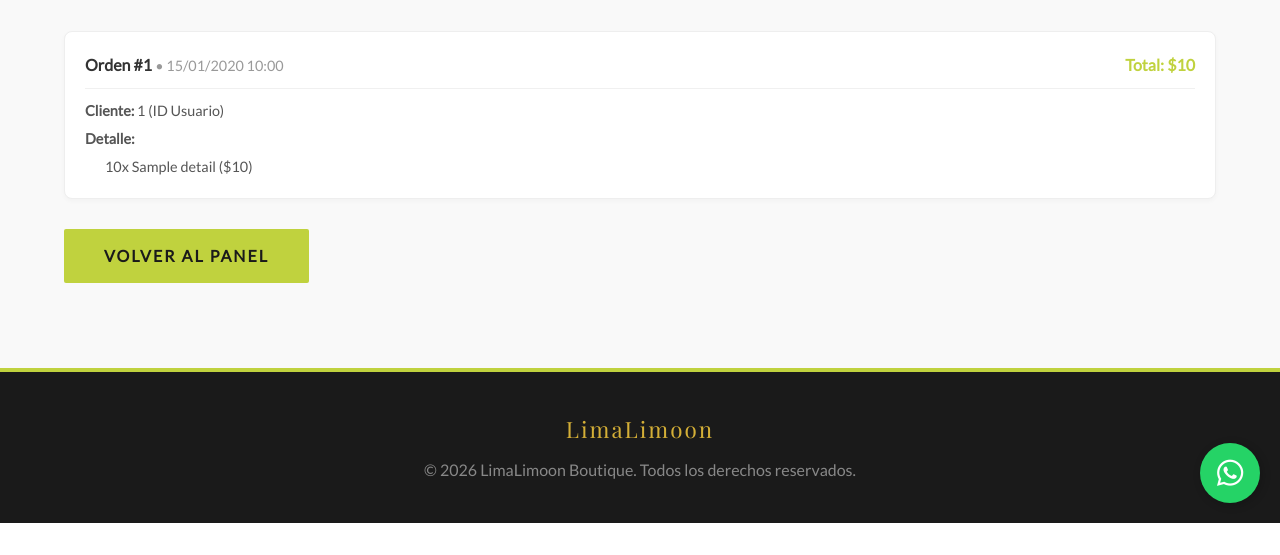
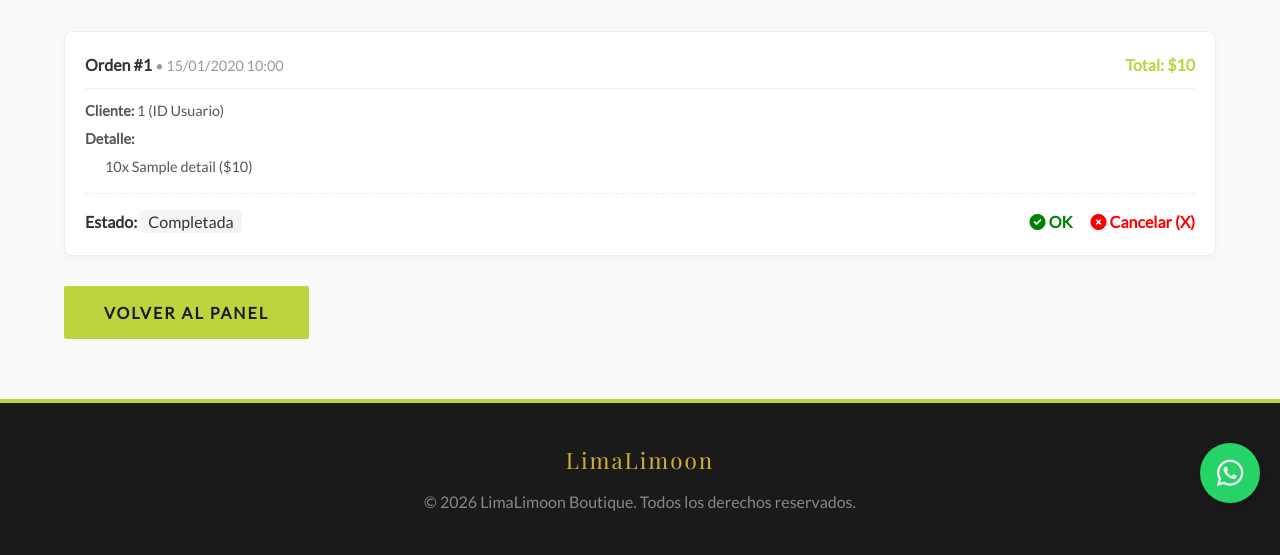
Before and after one commit to laloyjia/curso-web, a Flask app: page /admin/ordenes in a window 1280 px wide. Shown: the part 277-832 px from the top of the page. Before the commit the page ends 800 px from the top, so only its background shows below. Run offline with Flask 3, Linux system fonts and the light colour scheme; a user stored in the database is signed in; tables that the repository leaves empty hold one stand-in row (values such as "Sample post").

Commit message:
Habilitar botones de ventas para pruebas

```diff
--- a/templates/admin_orders.html
+++ b/templates/admin_orders.html
@@ -8,6 +8,7 @@
     <div style="display: flex; flex-direction: column; gap: 20px; margin-top: 30px;">
         {% for order in orders %}
         <div style="background: white; border: 1px solid #eee; border-radius: 8px; padding: 20px; box-shadow: 0 2px 5px rgba(0,0,0,0.03);">
+
             <div style="display: flex; justify-content: space-between; border-bottom: 1px solid #f0f0f0; padding-bottom: 10px; margin-bottom: 10px; flex-wrap: wrap;">
                 <div>
                     <strong>Orden #{{ order.id }}</strong>
@@ -27,6 +28,26 @@
                     {% endfor %}
                 </ul>
             </div>
+
+            <div style="margin-top: 15px; padding-top: 15px; border-top: 1px dashed #eee; display: flex; justify-content: space-between; align-items: center;">
+                <div>
+                    <strong>Estado:</strong>
+                    <span style="background: #f4f4f4; padding: 2px 8px; border-radius: 4px;">{{ order.status }}</span>
+                </div>
+                <div>
+                    <a href="{{ url_for('gestionar_orden_estado', order_id=order.id, action='completar') }}"
+                       style="color: green; margin-right: 15px; text-decoration: none; font-weight: bold;" title="Marcar como Pagado">
+                        <i class="fas fa-check-circle"></i> OK
+                    </a>
+
+                    <a href="{{ url_for('gestionar_orden_estado', order_id=order.id, action='cancelar') }}"
+                       onclick="return confirm('¿Seguro? Esto CANCELA la orden y DEVUELVE el stock al inventario.');"
+                       style="color: red; text-decoration: none; font-weight: bold;" title="Cancelar y Devolver Stock">
+                        <i class="fas fa-times-circle"></i> Cancelar (X)
+                    </a>
+                </div>
+            </div>
+
         </div>
         {% else %}
         <p style="text-align: center; color: #999;">No hay ventas registradas aún.</p>
```
